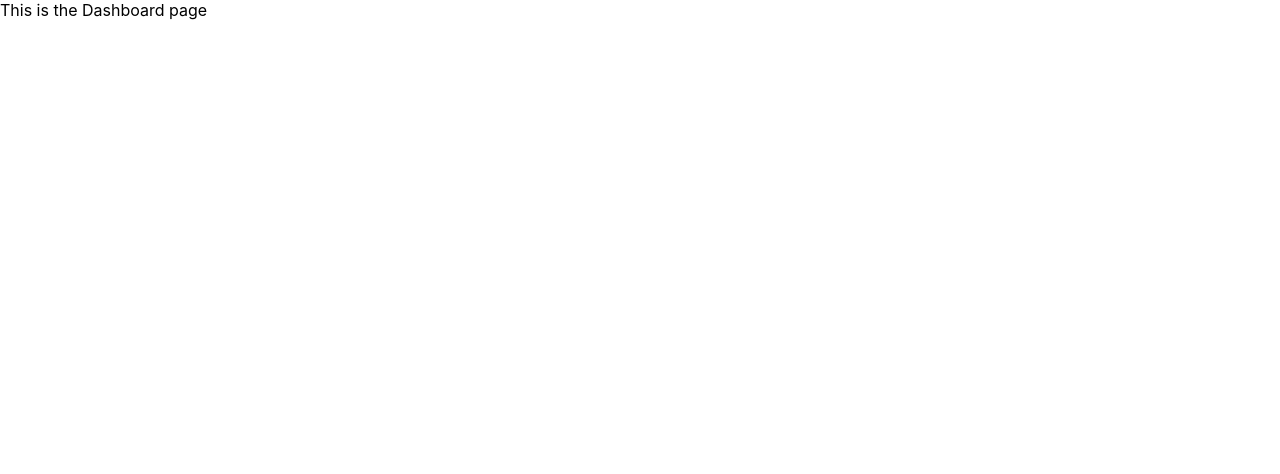
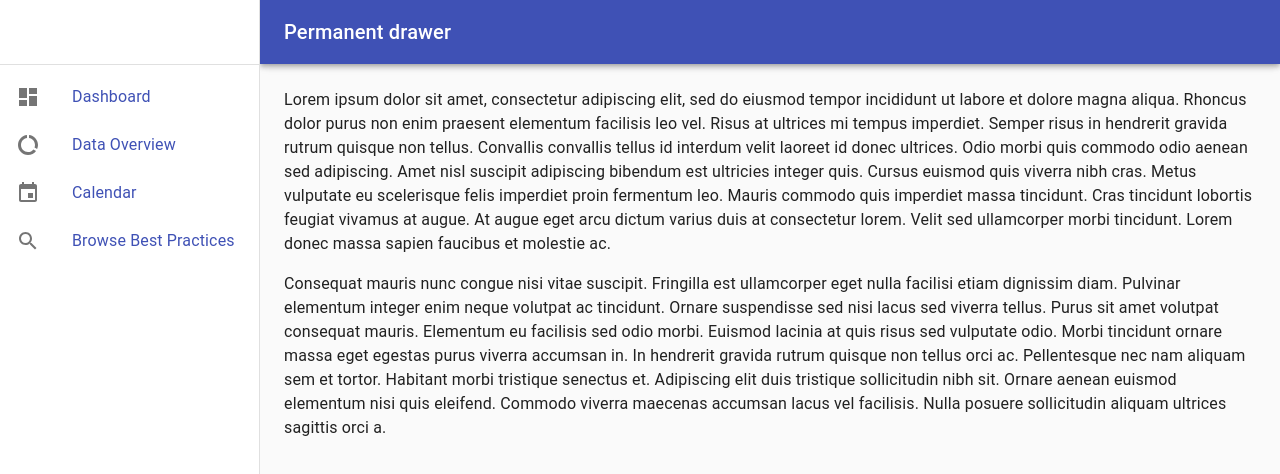
Before and after one commit to camillevo/CSE120_VeracruzVentures, a React (Create React App) app in the folder veracruz-ventures/: page /pages/Dashboard in a window 1280 px wide. Shown: the top 474 px of the page. Built offline with nearby package versions, Linux system fonts and the light colour scheme.

Commit message:
pretty barebone

```diff
--- a/veracruz-ventures/src/App.js
+++ b/veracruz-ventures/src/App.js
@@ -10,19 +10,49 @@
 import DataOverview from './pages/Data';
 import Calendar from './pages/Calendar';
 import { BrowserRouter as Router, Route, Switch } from "react-router-dom";
+import Link from '@material-ui/core/Link';
+import { makeStyles } from '@material-ui/core/styles';
+
+const useStyles = makeStyles((theme) => ({
+  link:{
+    display: 'block',
+  },
+}));
+
+
 
 
 
 
 function App() {
+  const classes = useStyles();
   return (
-    <Router>
-      <Switch>
-        <Route path='/pages/Dashboard' component = {DashBoard}/>
-        <Route path='/pages/DataOverview' component = {DataOverview}/>
-        <Route path='/pages/Calendar' component = {Calendar}/>
-      </Switch>
-    </Router>
+    // <div>
+    //   <Router>
+    //   <Switch>
+    //     <Route path='/pages/Dashboard' component = {DashBoard}/>
+    //     <Route path='/pages/Data' component = {DataOverview}/>
+    //     <Route path='/pages/Calendar' component = {Calendar}/>
+    //   </Switch>
+    //   </Router>
+
+    //   <Link href='/pages/Dashboard' className = {classes.link}>
+    //     <Button variant="contained">
+    //       Dashboard
+    //     </Button>
+    //   </Link>
+    //   <Link href='/pages/Data' className = {classes.link}>
+    //     <Button variant="contained">
+    //       Data
+    //     </Button>
+    //   </Link>
+    //   <Link href='/pages/Calendar' className = {classes.link}>
+    //     <Button variant="contained">
+    //       Calendar
+    //     </Button>
+    //   </Link>
+    // </div>
+    <Drawer />
   );
 };
 
--- a/veracruz-ventures/src/pages/Dashboard.js
+++ b/veracruz-ventures/src/pages/Dashboard.js
@@ -4,5 +4,4 @@
     return <div>This is the Dashboard page</div>;
 };
 
-
 export default Dashboard;
```
